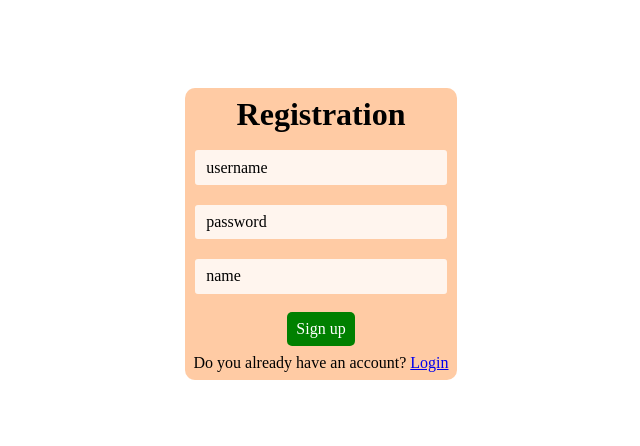
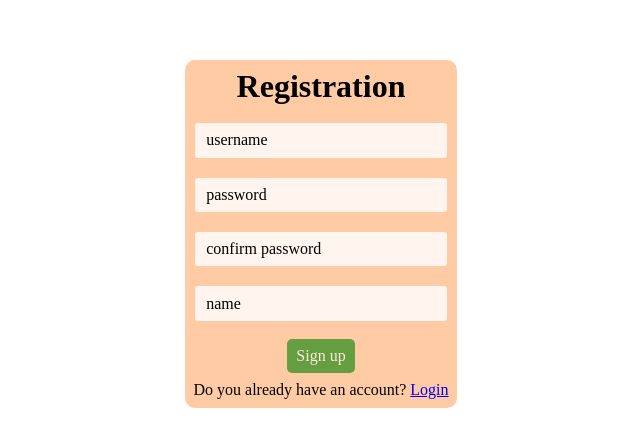
Before and after one commit to Lowraince/todo-solo, an Angular app: page /registration in a window 1280 px wide. Shown: the part 166-612 px from the top of the page, without its empty margins (319-959 px from the left). Built offline with nearby package versions, Linux system fonts and the light colour scheme.

Commit message:
feat: validator password, p for input field

```diff
--- a/src/app/components/input-field/input-field.component.html
+++ b/src/app/components/input-field/input-field.component.html
@@ -57,11 +57,15 @@
       }
 
       @if (control.hasError("noSpaces")) {
-        No spaces allowed
+        <p>No spaces allowed</p>
       }
 
       @if (control.hasError("hasDigit")) {
-        The {{ inputName }} must not contain numbers.
+        <p>The {{ inputName }} must not contain numbers.</p>
+      }
+
+      @if (control.hasError("passwordMismatch")) {
+        <p>Passwords do not match</p>
       }
     </div>
   }
--- a/src/app/components/input-field/input-field.component.scss
+++ b/src/app/components/input-field/input-field.component.scss
@@ -20,9 +20,15 @@
   border: 2px solid var(--color-input-error-border);
 }
 
-.input-field:focus-within .input-field__input {
+.input-field:focus-within .input-field__input:not(.input-field__input_invalid) {
   border-color: var(--color-bg-tertiary);
   box-shadow: 0px 0px 10px var(--color-bg-tertiary);
+  outline: none;
+  background-color: var(--color-input-focus);
+}
+
+.input-field:focus-within .input-field__input.input-field__input_invalid {
+  border-color: var(--color-input-error-border);
   outline: none;
   background-color: var(--color-input-focus);
 }
--- a/src/app/components/input-field/input-field.component.ts
+++ b/src/app/components/input-field/input-field.component.ts
@@ -21,6 +21,6 @@ export class InputFieldComponent {
   }
 
   public isControlInvalid(control: FormControl): boolean {
-    return control.invalid && (control.dirty || control.touched);
+    return control.invalid && control.dirty;
   }
 }
--- a/src/app/pages/registration-page/registration-page.component.html
+++ b/src/app/pages/registration-page/registration-page.component.html
@@ -23,6 +23,13 @@
       </li>
       <li class="form__field">
         <app-input-field
+          [control]="registrationForm.controls.confirmPassword"
+          type="password"
+          inputName="confirm password"
+        ></app-input-field>
+      </li>
+      <li class="form__field">
+        <app-input-field
           [control]="registrationForm.controls.realName"
           type="text"
           inputName="name"
@@ -35,6 +42,7 @@
         type="submit"
         class="button button__registration button__registration_register"
         [disabled]="isLoading$ | async"
+        [ngClass]="{ button_disabled: registrationForm.invalid }"
       >
         Sign up
       </button>
--- a/src/app/pages/registration-page/registration-page.component.scss
+++ b/src/app/pages/registration-page/registration-page.component.scss
@@ -61,3 +61,8 @@
     color: var(--color-text-button-hover);
   }
 }
+
+.button_disabled {
+  opacity: 0.6;
+  cursor: not-allowed;
+}
--- a/src/app/pages/registration-page/registration-page.component.ts
+++ b/src/app/pages/registration-page/registration-page.component.ts
@@ -5,27 +5,36 @@ import {
   OnInit,
 } from '@angular/core';
 import {
+  AbstractControl,
   FormControl,
   FormGroup,
   ReactiveFormsModule,
+  ValidationErrors,
   Validators,
 } from '@angular/forms';
 import { RouterLink } from '@angular/router';
 import { multipleWords } from '../../utils/validators/validator-multiple-words';
 import { InputFieldComponent } from '../../components/input-field/input-field.component';
-import { asyncValidatorUsername } from '../../utils/async-validator-username';
 import { ApiService } from '../../services/api.service';
 import { strengthPassword } from '../../utils/validators/validator-strength-password';
 import { noSpaces } from '../../utils/validators/validator-no-spaces';
 import { UserProfile } from '../../interfaces/interface-api';
 import { AuthService } from '../../services/auth.service';
 import { exhaustMap, map, of } from 'rxjs';
-import { AsyncPipe } from '@angular/common';
+import { AsyncPipe, NgClass } from '@angular/common';
 import { hasDigit } from '../../utils/validators/validator-has-digit';
+import { markAllFieldsAsDirty } from '../../utils/mark-all-field-dirty';
+import { asyncValidatorUsername } from '../../utils/validators/async-validators/async-validator-username';
 
 @Component({
   selector: 'app-registration-page',
-  imports: [ReactiveFormsModule, RouterLink, InputFieldComponent, AsyncPipe],
+  imports: [
+    ReactiveFormsModule,
+    RouterLink,
+    InputFieldComponent,
+    AsyncPipe,
+    NgClass,
+  ],
   templateUrl: './registration-page.component.html',
   styleUrl: './registration-page.component.scss',
   changeDetection: ChangeDetectionStrategy.OnPush,
@@ -38,10 +47,12 @@ export class RegistrationPageComponent implements OnInit {
     map((state) => state.isLoading),
   );
 
-  public registrationForm = new FormGroup({
+  public registrationForm = new FormGroup(
+    {
       userName: new FormControl('', {
         validators: [
           Validators.required,
+          Validators.minLength(5),
           Validators.maxLength(10),
           multipleWords,
         ],
@@ -49,17 +60,21 @@ export class RegistrationPageComponent implements OnInit {
       }),
       password: new FormControl('', [
         Validators.required,
+        Validators.minLength(5),
         Validators.maxLength(10),
         strengthPassword,
         noSpaces,
       ]),
+      confirmPassword: new FormControl('', [Validators.required]),
       realName: new FormControl('', [
         Validators.required,
         Validators.maxLength(10),
         Validators.minLength(3),
         hasDigit,
       ]),
-  });
+    },
+    { validators: [this.passwordMatchValidator] },
+  );
 
   public ngOnInit(): void {}
 
@@ -67,7 +82,9 @@ export class RegistrationPageComponent implements OnInit {
     event.preventDefault();
     const form = this.registrationForm;
 
-    if (!form.valid) return;
+    markAllFieldsAsDirty(this.registrationForm);
+
+    if (form.invalid) return;
 
     const value = form.value;
 
@@ -85,4 +102,22 @@ export class RegistrationPageComponent implements OnInit {
       .pipe(exhaustMap((newUser) => this.authService.registrationUser(newUser)))
       .subscribe(() => form.reset());
   }
+
+  private passwordMatchValidator(
+    control: AbstractControl,
+  ): ValidationErrors | null {
+    const password = control.get('password');
+    const confirmPassword = control.get('confirmPassword');
+
+    if (!password || !confirmPassword) return null;
+
+    if (password.value && confirmPassword.value) {
+      if (password.value === confirmPassword.value) {
+        confirmPassword.setErrors(null);
+      } else {
+        confirmPassword.setErrors({ passwordMismatch: true });
       }
+    }
+    return null;
+  }
+}
--- /dev/null
+++ b/src/app/utils/mark-all-field-dirty.ts
@@ -0,0 +1,9 @@
+import { FormGroup } from '@angular/forms';
+
+export function markAllFieldsAsDirty(form: FormGroup): void {
+  for (const key of Object.keys(form.controls)) {
+    console.log(key, 'key');
+    const control = form.get(key);
+    control?.markAsDirty();
+  }
+}
--- a/src/app/utils/async-validator-username.ts
+++ b/src/app/utils/validators/async-validators/async-validator-username.ts
@@ -1,6 +1,6 @@
-import { ApiService } from '../services/api.service';
 import { AbstractControl, ValidationErrors } from '@angular/forms';
 import { Observable, of, map, catchError, switchMap, timer, take } from 'rxjs';
+import { ApiService } from '../../../services/api.service';
 
 export function asyncValidatorUsername(apiService: ApiService) {
   return (control: AbstractControl): Observable<ValidationErrors | null> => {
```
Lines whose indentation alone changed are shown as unchanged.
